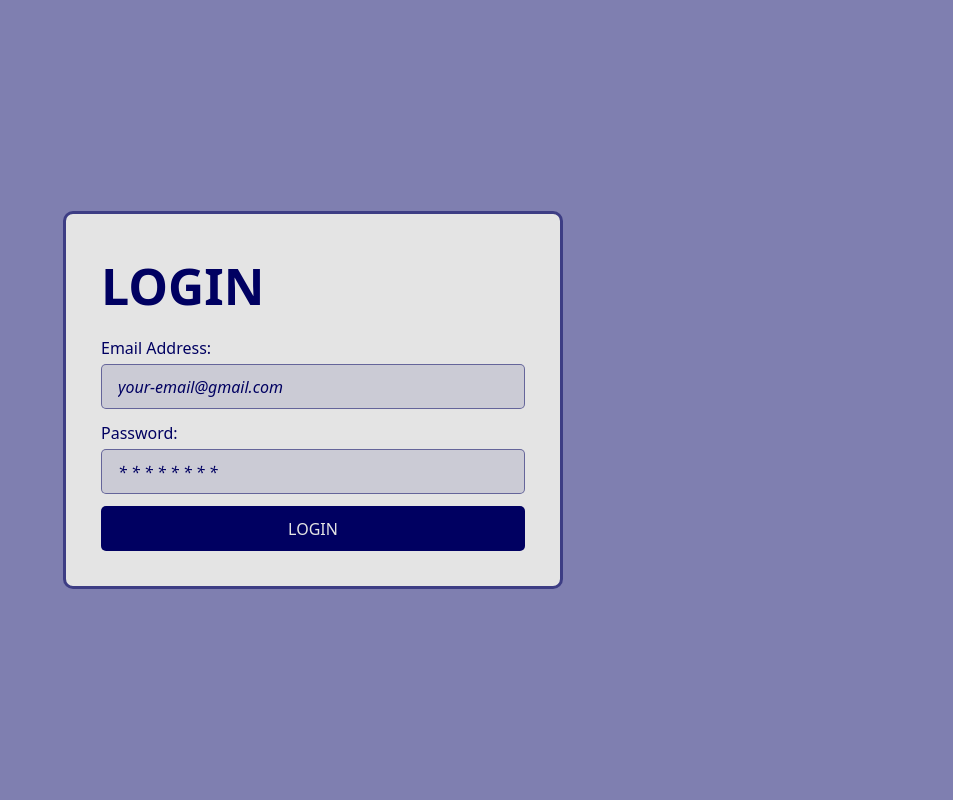
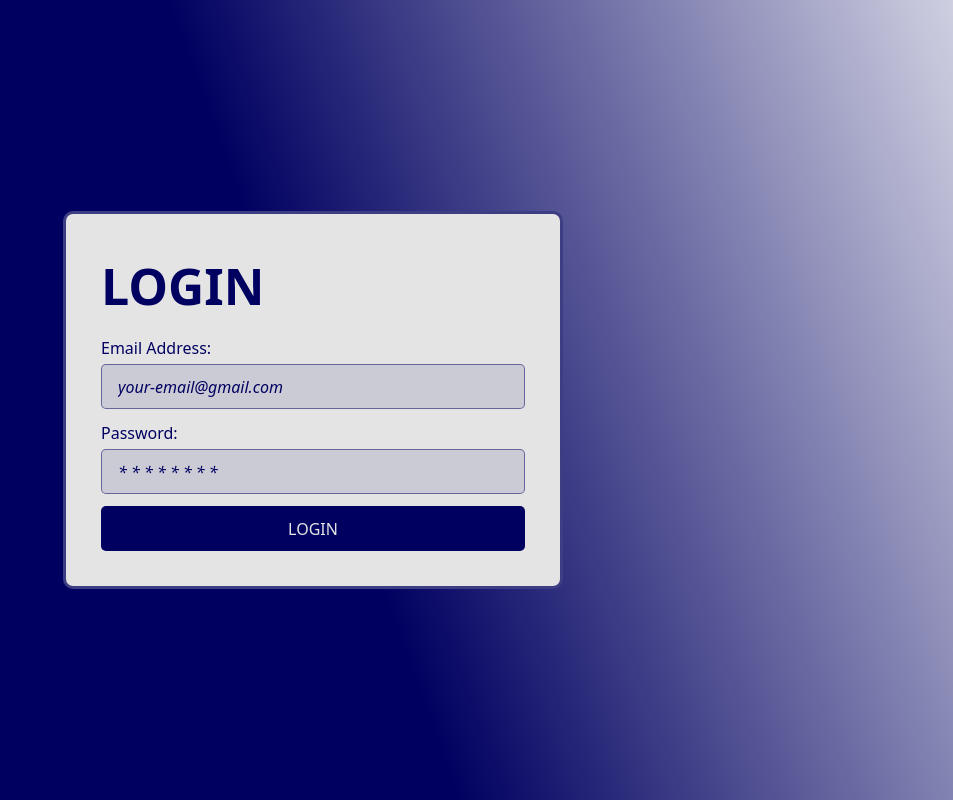
Before and after one commit to Taotundex/course_timetable, a PHP site: page /Timetable/index.html in a window 1280 px wide. Shown: the whole page, without its empty margins (327-1280 px from the left). Run offline with PHP 8.4, Linux system fonts and the light colour scheme; some libraries are stand-ins or nearby versions; some web fonts are replaced.

Commit message:
New oommit

```diff
--- a/Timetable/index.html
+++ b/Timetable/index.html
@@ -10,9 +10,9 @@
     <link href="https://cdn.jsdelivr.net/npm/flowbite@2.5.2/dist/flowbite.min.css" rel="stylesheet" />
 </head>
 <body>
-    <div class="account flex items-center justify-center w-full h-[100vh] bg-[#00006180]">
-        <div class="container w-[500px] bg-[#e4e4e4] rounded-[10px] border-[3px] border-[#000061bb] p-[35px]">
-            <form action="" method="post" class="flex flex-col gap-3 text-[#000061]">
+    <div class="account flex items-center justify-center w-full h-[100vh]">
+        <div class="container lg:w-[500px] md:w-[500px] w-[90%] bg-[#e4e4e4] rounded-[10px] border-[3px] border-[#000061bb] p-[35px]">
+            <form action="dashboard.html" method="post" class="flex flex-col gap-3 text-[#000061]">
                 <h1 class="font-[900] text-[50px] text-[#000061]">LOGIN</h1>
                 <div class="form-group flex flex-col gap-1">
                     <label class="font-[500]" for="email">Email Address:</label>
--- a/Timetable/styles.css
+++ b/Timetable/styles.css
@@ -2,6 +2,9 @@
     margin: 0;
     padding: 0;
     box-sizing: border-box;
+}
+.account {
+    background: linear-gradient(70deg, #000061 50%, #00006130 100%);
 }
 .account .container {
     backdrop-filter: blur(15px);
@@ -139,3 +142,10 @@
     left: 50%;
     translate: -50% -50%;
 }
+
+
+@media screen and (max-width: 767px) {
+    .account {
+        background: linear-gradient(to top right, #000061 50%, #00006180);
+    }
+}
```
